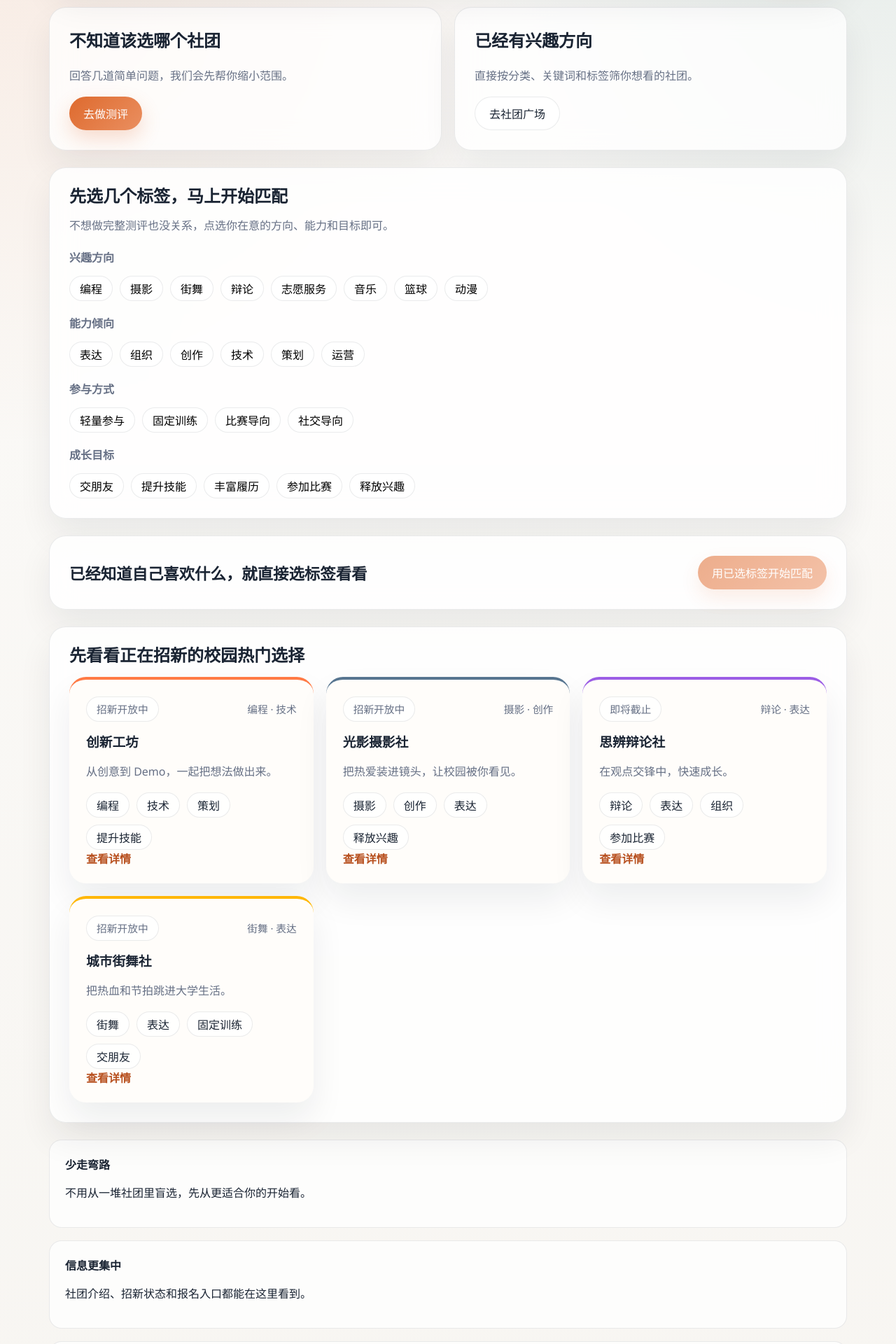
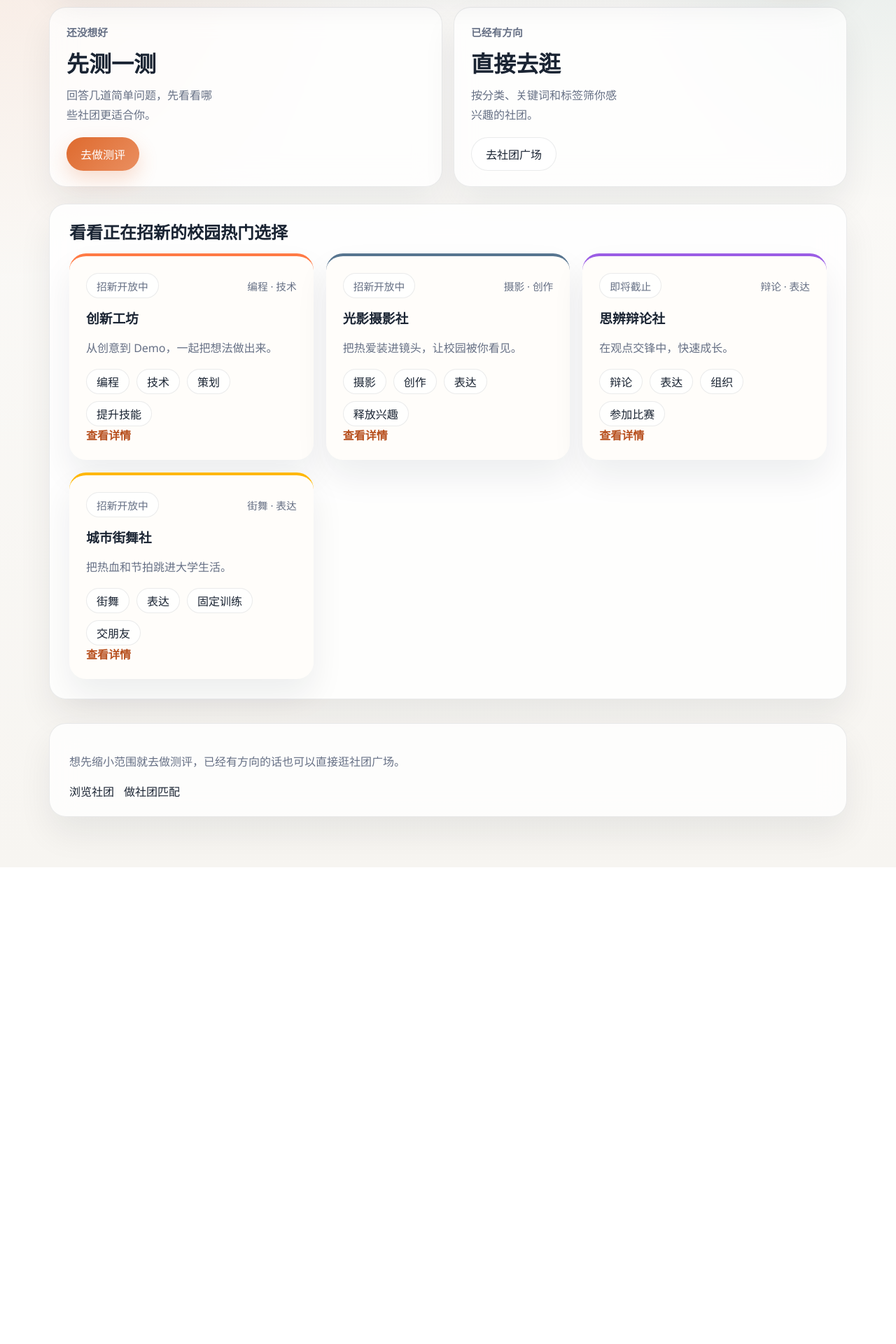
Before and after one commit to lxyovo666/club-recruitment-platform, a React (Vite) app: page / in a window 1280 px wide. Shown: the part 120-2040 px from the top of the page at 70% size. After the commit the page ends 1359 px from the top, so only its background shows below. Built offline with nearby package versions, Linux system fonts and the light colour scheme.

Commit message:
refine: simplify homepage content

```diff
--- a/src/components/home/ClubHighlightGrid.tsx
+++ b/src/components/home/ClubHighlightGrid.tsx
@@ -5,7 +5,7 @@ export default function ClubHighlightGrid() {
   return (
     <section className="panel">
       <div className="section-heading">
-        <h2>先看看正在招新的校园热门选择</h2>
+        <h2>看看正在招新的校园热门选择</h2>
       </div>
       <div className="card-grid">
         {featuredClubs.map((club) => (
--- a/src/components/home/QuickTags.tsx
+++ b/src/components/home/QuickTags.tsx
@@ -7,11 +7,7 @@ interface QuickTagsProps {
 
 export default function QuickTags({ selectedTags, onToggle }: QuickTagsProps) {
   return (
-    <section className="panel">
-      <div className="section-heading">
-        <h2>先选几个标签，马上开始匹配</h2>
-        <p>不想做完整测评也没关系，点选你在意的方向、能力和目标即可。</p>
-      </div>
+    <div>
       <div className="tag-groups">
         {tagGroups.map((group) => (
           <div key={group.title} className="tag-group">
@@ -35,6 +31,6 @@ export default function QuickTags({ selectedTags, onToggle }: QuickTagsProps) {
           </div>
         ))}
       </div>
-    </section>
+    </div>
   );
 }
--- a/src/pages/HomePage.tsx
+++ b/src/pages/HomePage.tsx
@@ -1,61 +1,29 @@
-import { useState } from "react";
-import { Link, useNavigate } from "react-router-dom";
+import { Link } from "react-router-dom";
 import ClubHighlightGrid from "../components/home/ClubHighlightGrid";
-import QuickTags from "../components/home/QuickTags";
 
 export default function HomePage() {
-  const [selectedTags, setSelectedTags] = useState<string[]>([]);
-  const navigate = useNavigate();
-
-  function toggleTag(tag: string) {
-    setSelectedTags((current) => (current.includes(tag) ? current.filter((item) => item !== tag) : [...current, tag]));
-  }
-
   return (
     <main className="page home-page">
-      <section className="path-grid">
-        <article className="panel path-card">
-          <h2>不知道该选哪个社团</h2>
-          <p>回答几道简单问题，我们会先帮你缩小范围。</p>
+      <section className="path-grid path-grid-hero">
+        <article className="panel path-card path-card-compact">
+          <span className="path-label">还没想好</span>
+          <h2>先测一测</h2>
+          <p>回答几道简单问题，先看看哪些社团更适合你。</p>
           <Link to="/quiz" className="primary-button">
             去做测评
           </Link>
         </article>
-        <article className="panel path-card">
-          <h2>已经有兴趣方向</h2>
-          <p>直接按分类、关键词和标签筛你想看的社团。</p>
+        <article className="panel path-card path-card-compact">
+          <span className="path-label">已经有方向</span>
+          <h2>直接去逛</h2>
+          <p>按分类、关键词和标签筛你感兴趣的社团。</p>
           <Link to="/clubs" className="secondary-button">
             去社团广场
           </Link>
         </article>
       </section>
 
-      <QuickTags selectedTags={selectedTags} onToggle={toggleTag} />
-      <section className="entry-strip compact-strip">
-        <div>
-          <h2>已经知道自己喜欢什么，就直接选标签看看</h2>
-        </div>
-        <button type="button" className="primary-button" onClick={() => navigate("/results", { state: { selectedTags } })} disabled={selectedTags.length === 0}>
-          用已选标签开始匹配
-        </button>
-      </section>
-
       <ClubHighlightGrid />
-
-      <section className="value-row">
-        <article className="value-card">
-          <strong>少走弯路</strong>
-          <p>不用从一堆社团里盲选，先从更适合你的开始看。</p>
-        </article>
-        <article className="value-card">
-          <strong>信息更集中</strong>
-          <p>社团介绍、招新状态和报名入口都能在这里看到。</p>
-        </article>
-        <article className="value-card">
-          <strong>看到喜欢就能报</strong>
-          <p>从浏览到报名不用来回找入口，整个过程更顺。</p>
-        </article>
-      </section>
     </main>
   );
 }
--- a/src/pages/QuizPage.tsx
+++ b/src/pages/QuizPage.tsx
@@ -1,15 +1,17 @@
 import { useState } from "react";
 import { useNavigate } from "react-router-dom";
 import QuizQuestion from "../components/forms/QuizQuestion";
+import QuickTags from "../components/home/QuickTags";
 import { clubs } from "../data/clubs";
 import { quizQuestions } from "../data/quiz";
 import type { QuizQuestion as QuizQuestionType } from "../types";
-import { buildProfileFromQuiz, getRecommendations } from "../utils/matching";
+import { buildProfileFromQuiz, buildProfileFromTags, getRecommendations } from "../utils/matching";
 import { saveSession } from "../utils/storage";
 
 export default function QuizPage() {
   const [answers, setAnswers] = useState<Record<string, QuizQuestionType["options"][number]>>({});
   const [currentIndex, setCurrentIndex] = useState(0);
+  const [selectedTags, setSelectedTags] = useState<string[]>([]);
   const navigate = useNavigate();
 
   const currentQuestion = quizQuestions[currentIndex];
@@ -31,6 +33,17 @@ export default function QuizPage() {
     navigate("/results", { state: { profile, recommendations } });
   }
 
+  function toggleTag(tag: string) {
+    setSelectedTags((current) => (current.includes(tag) ? current.filter((item) => item !== tag) : [...current, tag]));
+  }
+
+  function handleTagMatch() {
+    const profile = buildProfileFromTags(selectedTags);
+    const recommendations = getRecommendations(profile, clubs);
+    saveSession(profile, recommendations);
+    navigate("/results", { state: { profile, recommendations } });
+  }
+
   return (
     <main className="page">
       <QuizQuestion
@@ -41,6 +54,18 @@ export default function QuizPage() {
         onSelect={handleSelect}
         onNext={handleNext}
       />
+      <section className="panel">
+        <div className="section-heading">
+          <h2>先选几个标签，马上开始匹配</h2>
+          <p>如果你不想答题，也可以直接按兴趣、能力和目标来看看。</p>
+        </div>
+        <QuickTags selectedTags={selectedTags} onToggle={toggleTag} />
+        <div className="tag-match-actions">
+          <button type="button" className="primary-button" onClick={handleTagMatch} disabled={selectedTags.length === 0}>
+            用已选标签开始匹配
+          </button>
+        </div>
+      </section>
     </main>
   );
 }
--- a/src/styles/global.css
+++ b/src/styles/global.css
@@ -136,9 +136,34 @@ button { cursor: pointer; }
   grid-template-columns: repeat(2, minmax(0, 1fr));
 }
 
+.path-grid-hero {
+  gap: 16px;
+}
+
+.path-card-compact {
+  padding: 24px 24px 22px;
+}
+
+.path-label {
+  display: inline-block;
+  margin-bottom: 10px;
+  color: var(--muted);
+  font-size: 0.92rem;
+  font-weight: 600;
+}
+
 .path-card h2, .value-card strong { margin-top: 0; }
+.path-card h2 {
+  margin-bottom: 10px;
+  font-size: 2rem;
+}
+.path-card p {
+  margin: 0 0 18px;
+  max-width: 24ch;
+}
 .tag-group p { margin: 0 0 12px; font-weight: 700; }
 .tag-list, .mini-tags { display: flex; flex-wrap: wrap; gap: 10px; }
+.tag-match-actions { margin-top: 18px; display: flex; justify-content: flex-start; }
 
 .tag, .mini-tags span, .status-pill {
   display: inline-flex;
```
